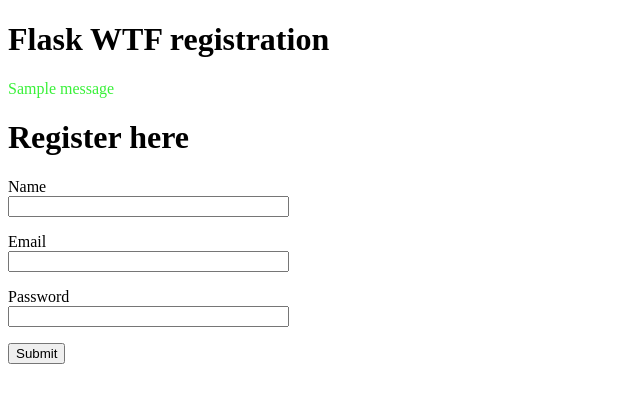
After one commit to Pushkarag/flask-learning-, a Flask app: template templates/register.html in a window 1280 px wide. The commit adds this page. Shown: the top 403 px of the page, without its empty margins (0-640 px from the left). Run offline with Flask 3, Linux system fonts and the light colour scheme; the template is opened without the code that fills it, so the values that code supplies are empty, except form fields; one stand-in notice (Sample message) is shown; form fields are guessed from the names that the template uses.

Commit message:
Add files via upload

```diff
--- a/templates/base.html
+++ b/templates/base.html
@@ -2,32 +2,27 @@
 <html>
     <head>
 
-        <title>{%block title%} My feedback site{%endblock%} </title>
-        <style>
-            body {font-family: Arial, Helvetica, sans-serif; padding: 20px; background-color: aqua;}
-            header,footer {background-color: black; color: white; padding: 10px; text-align: center;}
-        nav a {margin: 10px;color: white;text-decoration: none;}
-         main{ background: white;padding: 10px;margin-top: 20px;border-radius: 5px;
-        }
+        <title>{%block title%} Flask -WTF form{%endblock%} </title>
 
-        </style>
 
     </head>
     <body>
-        <header>
-            <h2> feedback page </h2>
-            <nav>
-                 <a href ="/feedback">feedback</a>
-            </nav>
-        </header>
+     <h1> Flask WTF registration</h1>
+    {% with messages= get_flashed_messages(with_categories=True)%}
+    {%if messages%}
+
+        {%for category,msg in messages%}
+
+        <p style="color: rgb(57, 241, 57);">{{msg}} </p>
+
+        {%endfor%}
 
 
-       <main>{% block content %}
-        {%endblock%}
-    </main>
-    <footer>
-        <p> &copy; 2025 CODINGWISE SITE</p>
-    </footer>
+    {%endif%}
+    {%endwith%}
+    {%block content%}{%endblock%}
+
+
 
     </body>
 
--- /dev/null
+++ b/templates/register.html
@@ -0,0 +1,40 @@
+{%extends "base.html"%}
+
+
+
+{%block title%} Registration Page {%endblock%}
+{%block content%} <h1> Register here</h1>
+
+
+<form method ="POST" action="/">
+ {{form.hidden_tag() }}
+
+ <p>
+{{form.name.label}}<br>
+{{form.name(size=32)}}<br>
+{% for error in form.name.errors%}
+<span style="color: red;"> {{error}}</span>
+{%endfor%}
+
+ </p>
+ <p>
+{{form.email.label}}<br>
+{{form.email(size=32)}}<br>
+{% for error in form.email.errors%}
+<span style="color: red;"> {{error}}</span>
+{%endfor%}
+
+ </p>
+
+ <p>
+{{form.password.label}}<br>
+{{form.password(size=32)}}<br>
+{% for error in form.password.errors%}
+<span style="color: red;"> {{error}}</span>
+{%endfor%}
+
+ </p>
+<p> {{form.submit() }}</p>
+
+</form>
+{%endblock%}
```
Also changed, not shown: app5.py (added, +25 -0 lines), form.py (added, +9 -0 lines), templates/success.html (added, +9 -0 lines).
